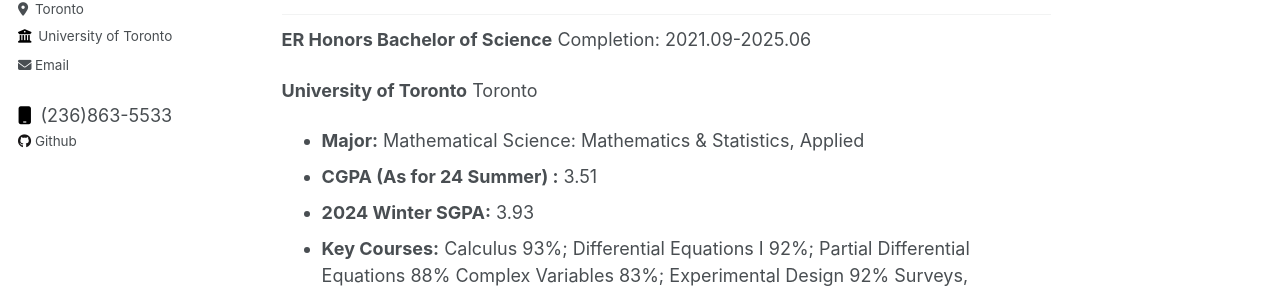
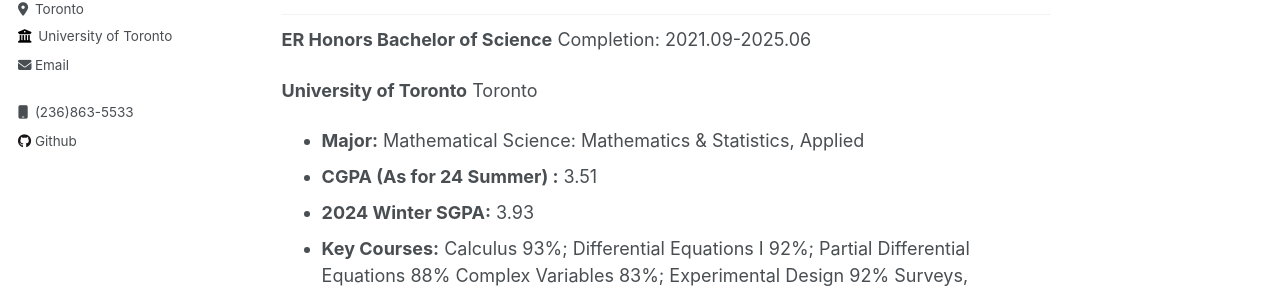
Before and after one commit to Aeon-Hu/Aeon-Hu.github.io, a Jekyll site: the page built from _pages/about.md, in a window 1280 px wide. Shown: the part 394-687 px from the top of the page. Built offline with Jekyll 4.4.1, drawn with Linux system fonts in a browser that asks for light colours.

Commit message:
Update author-profile.html

```diff
--- a/_includes/author-profile.html
+++ b/_includes/author-profile.html
@@ -37,7 +37,7 @@
         <li><a href="mailto:{{ author.email }}"><i class="fas fa-fw fa-envelope icon-pad-right" aria-hidden="true"></i>{{ site.data.ui-text[site.locale].email_label | default: "Email" }}</a></li>
       {% endif %}
       {% if author.phone %}
-        <a class="author__desktop"><a href="tel:{{ author.phone }}"></a><i class="fas fa fa-mobile-phone	 icon-pad-right" aria-hidden="true"></i>{{ author.phone }}</a></li>
+      <li> <a class="author__desktop"><a href="tel:{{ author.phone }}"></a><i class="fas fa-fw  fa-mobile-phone	 icon-pad-right" aria-hidden="true"></i>{{ author.phone }}</a></li>
       {% endif %}
       <!-- Font Awesome and Academicons icons / Academic websites -->
       {% if author.arxiv %}
```
